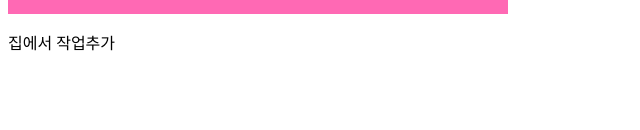
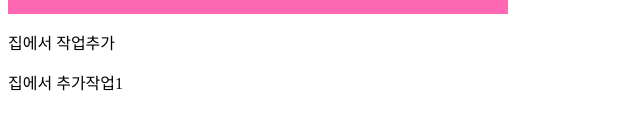
Before and after one commit to 2311dcode/git-first, a plain HTML site: page index.html in a window 1280 px wide. Shown: the part 494-624 px from the top of the page, without its empty margins (0-640 px from the left). Drawn offline with Linux system fonts and the light colour scheme.

Commit message:
집에서 추가작업2

```diff
--- a/index.html
+++ b/index.html
@@ -11,5 +11,6 @@
         HELLO2
     </div>
     <p>집에서 작업추가 </p>
+    <p>집에서 추가작업1</p>
 </body>
 </html>
```
